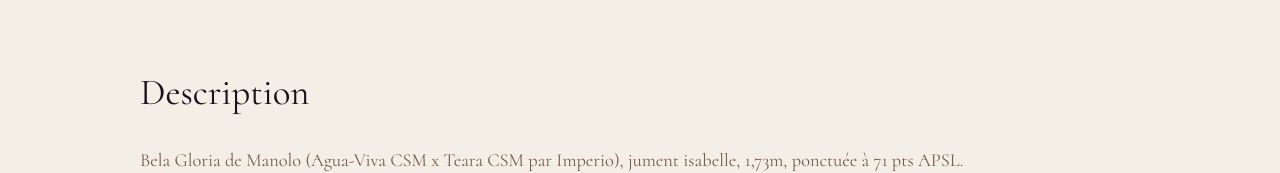
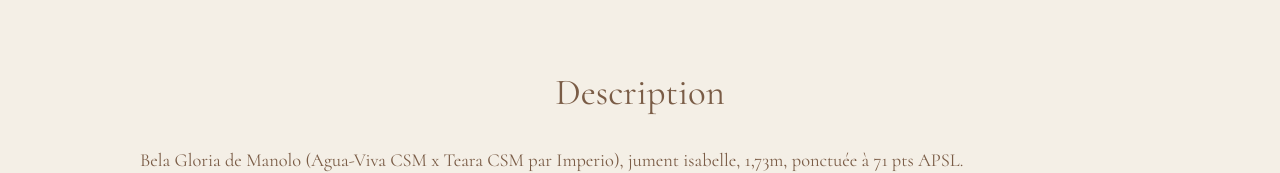
Before and after one commit to Das-F/linlouet, a Next.js app: page /nos-chevaux/bela-gloria in a window 1280 px wide. Shown: the part 625-798 px from the top of the page. Built offline with nearby package versions, Linux system fonts and the light colour scheme.

Commit message:
horse-content-title corrected

```diff
--- a/app/nos-chevaux/page.module.css
+++ b/app/nos-chevaux/page.module.css
@@ -119,6 +119,12 @@
   font-family: var(--font-primary);
 }
 
+.horse-detail-content h2 {
+  text-align: center;
+  color: var(--accent-text);
+  font-family: var(--font-primary);
+}
+
 .horse-detail-category {
   margin: 0 0 8px;
   font-size: 1.1rem;
```
